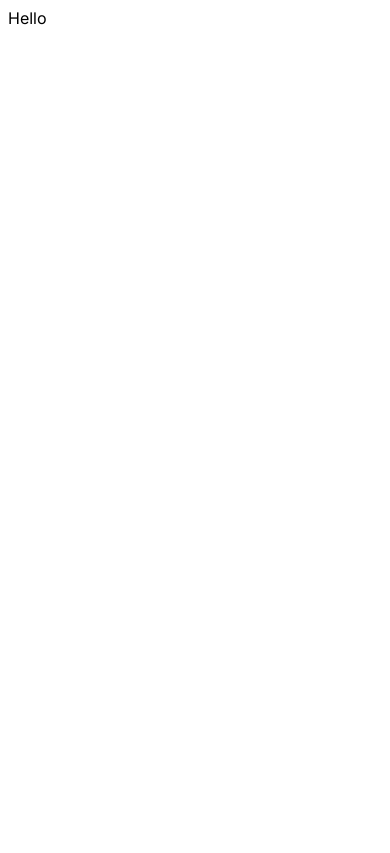
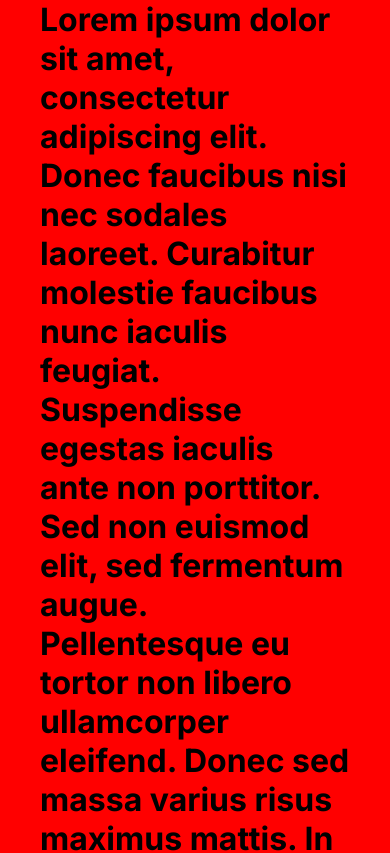
Before and after one commit to Bascur/personal-blog, a Next.js app: page / in a window 390 px wide. Shown: the top 853 px of the page. Built offline with nearby package versions, Linux system fonts and the light colour scheme.

Commit message:
add responsive layout

```diff
--- a/src/app/globals.css
+++ b/src/app/globals.css
@@ -0,0 +1,71 @@
+:root {
+    --bg: white;
+    --textColor:black;
+    --softBg: #f0f0f0;
+    --softTextColor: #626262;
+}
+
+*{
+    padding: 0;
+    margin: 0;
+    box-sizing: border-box;
+}
+
+body{
+    max-width: 100vw;
+    overflow-x: hidden;
+}
+
+a{
+    color: inherit;
+    text-decoration: none;
+}
+
+.container {
+    min-height: 100vh;
+    background-color: var(--bg);
+    color: var(--textColor)
+}
+
+.wrapper{
+    max-width: 1536px;
+    margin-left: auto;
+    margin-right: auto;
+    background-color: red;
+    padding-left: 80px;
+    padding-right: 80px;
+}
+
+@media screen and (max-width:1536px) {
+    .wrapper{
+        max-width:1366px;
+    }
+}
+
+@media screen and (max-width:1280px) {
+    .wrapper{
+        max-width:1024px;
+    }
+}
+
+@media screen and (max-width:1024px) {
+    .wrapper{
+        max-width:768px;
+        padding-left: 40px;
+        padding-right: 40px;
+    }
+}
+
+@media screen and (max-width:768px) {
+    .wrapper{
+        max-width:640px;
+
+    }
+}
+
+@media screen and (max-width:640px) {
+    .wrapper{
+        max-width:475px;
+
+    }
+}
--- a/src/app/layout.js
+++ b/src/app/layout.js
@@ -11,7 +11,10 @@ export const metadata = {
 export default function RootLayout({ children }) {
   return (
     <html lang="en">
-      <body className={inter.className}>{children}</body>
+      <body className={inter.className}>
+        <div className="container">
+          <div className='wrapper'>{children}</div></div>
+      </body>
     </html>
   )
 }
--- a/src/app/page.jsx
+++ b/src/app/page.jsx
@@ -1,5 +1,20 @@
 import styles from "./homepage.module.css";
 
 export default function Home() {
-  return <div>Hello</div>;
+  return <div><a href="/"> <h1>Lorem ipsum dolor sit amet, consectetur adipiscing elit. Donec faucibus nisi nec sodales laoreet. Curabitur molestie faucibus nunc iaculis feugiat. Suspendisse egestas iaculis ante non porttitor. Sed non euismod elit, sed fermentum augue. Pellentesque eu tortor non libero ullamcorper eleifend. Donec sed massa varius risus maximus mattis. In elementum pulvinar consequat. Sed bibendum nulla vitae tortor gravida, in pharetra sapien efficitur. Proin facilisis orci nisl, condimentum blandit lectus imperdiet a. Maecenas eu erat non libero pretium iaculis eu sit amet purus. Vestibulum quis auctor risus. Nam mattis velit in quam maximus pretium.
+    Vivamus at commodo mi. Ut rutrum mi urna, non rutrum urna fermentum id. Suspendisse tincidunt, sem sit amet cursus pulvinar, magna erat euismod nisl, at condimentum sem lacus sit amet eros. Donec commodo lacus et erat cursus congue. Mauris facilisis facilisis libero sed auctor. Quisque turpis magna, facilisis quis arcu lobortis, ultricies eleifend ex. Curabitur nec venenatis turpis, a ultrices nunc. Integer tortor nibh, dapibus sit amet nisl sit amet, imperdiet sollicitudin risus. Quisque non feugiat sapien, eleifend porta nisi.
+    Lorem ipsum dolor sit amet, consectetur adipiscing elit. Donec faucibus nisi nec sodales laoreet. Curabitur molestie faucibus nunc iaculis feugiat. Suspendisse egestas iaculis ante non porttitor. Sed non euismod elit, sed fermentum augue. Pellentesque eu tortor non libero ullamcorper eleifend. Donec sed massa varius risus maximus mattis. In elementum pulvinar consequat. Sed bibendum nulla vitae tortor gravida, in pharetra sapien efficitur. Proin facilisis orci nisl, condimentum blandit lectus imperdiet a. Maecenas eu erat non libero pretium iaculis eu sit amet purus. Vestibulum quis auctor risus. Nam mattis velit in quam maximus pretium.
+    </h1>
+Vivamus at commodo mi. Ut rutrum mi urna, non rutrum urna fermentum id. Suspendisse tincidunt, sem sit amet cursus pulvinar, magna erat euismod nisl, at condimentum sem lacus sit amet eros. Donec commodo lacus et erat cursus congue. Mauris facilisis facilisis libero sed auctor. Quisque turpis magna, facilisis quis arcu lobortis, ultricies eleifend ex. Curabitur nec venenatis turpis, a ultrices nunc. Integer tortor nibh, dapibus sit amet nisl sit amet, imperdiet sollicitudin risus. Quisque non feugiat sapien, eleifend porta nisi.
+Lorem ipsum dolor sit amet, consectetur adipiscing elit. Donec faucibus nisi nec sodales laoreet. Curabitur molestie faucibus nunc iaculis feugiat. Suspendisse egestas iaculis ante non porttitor. Sed non euismod elit, sed fermentum augue. Pellentesque eu tortor non libero ullamcorper eleifend. Donec sed massa varius risus maximus mattis. In elementum pulvinar consequat. Sed bibendum nulla vitae tortor gravida, in pharetra sapien efficitur. Proin facilisis orci nisl, condimentum blandit lectus imperdiet a. Maecenas eu erat non libero pretium iaculis eu sit amet purus. Vestibulum quis auctor risus. Nam mattis velit in quam maximus pretium.
+
+Vivamus at commodo mi. Ut rutrum mi urna, non rutrum urna fermentum id. Suspendisse tincidunt, sem sit amet cursus pulvinar, magna erat euismod nisl, at condimentum sem lacus sit amet eros. Donec commodo lacus et erat cursus congue. Mauris facilisis facilisis libero sed auctor. Quisque turpis magna, facilisis quis arcu lobortis, ultricies eleifend ex. Curabitur nec venenatis turpis, a ultrices nunc. Integer tortor nibh, dapibus sit amet nisl sit amet, imperdiet sollicitudin risus. Quisque non feugiat sapien, eleifend porta nisi.
+Lorem ipsum dolor sit amet, consectetur adipiscing elit. Donec faucibus nisi nec sodales laoreet. Curabitur molestie faucibus nunc iaculis feugiat. Suspendisse egestas iaculis ante non porttitor. Sed non euismod elit, sed fermentum augue. Pellentesque eu tortor non libero ullamcorper eleifend. Donec sed massa varius risus maximus mattis. In elementum pulvinar consequat. Sed bibendum nulla vitae tortor gravida, in pharetra sapien efficitur. Proin facilisis orci nisl, condimentum blandit lectus imperdiet a. Maecenas eu erat non libero pretium iaculis eu sit amet purus. Vestibulum quis auctor risus. Nam mattis velit in quam maximus pretium.
+
+Vivamus at commodo mi. Ut rutrum mi urna, non rutrum urna fermentum id. Suspendisse tincidunt, sem sit amet cursus pulvinar, magna erat euismod nisl, at condimentum sem lacus sit amet eros. Donec commodo lacus et erat cursus congue. Mauris facilisis facilisis libero sed auctor. Quisque turpis magna, facilisis quis arcu lobortis, ultricies eleifend ex. Curabitur nec venenatis turpis, a ultrices nunc. Integer tortor nibh, dapibus sit amet nisl sit amet, imperdiet sollicitudin risus. Quisque non feugiat sapien, eleifend porta nisi.
+Lorem ipsum dolor sit amet, consectetur adipiscing elit. Donec faucibus nisi nec sodales laoreet. Curabitur molestie faucibus nunc iaculis feugiat. Suspendisse egestas iaculis ante non porttitor. Sed non euismod elit, sed fermentum augue. Pellentesque eu tortor non libero ullamcorper eleifend. Donec sed massa varius risus maximus mattis. In elementum pulvinar consequat. Sed bibendum nulla vitae tortor gravida, in pharetra sapien efficitur. Proin facilisis orci nisl, condimentum blandit lectus imperdiet a. Maecenas eu erat non libero pretium iaculis eu sit amet purus. Vestibulum quis auctor risus. Nam mattis velit in quam maximus pretium.
+
+Vivamus at commodo mi. Ut rutrum mi urna, non rutrum urna fermentum id. Suspendisse tincidunt, sem sit amet cursus pulvinar, magna erat euismod nisl, at condimentum sem lacus sit amet eros. Donec commodo lacus et erat cursus congue. Mauris facilisis facilisis libero sed auctor. Quisque turpis magna, facilisis quis arcu lobortis, ultricies eleifend ex. Curabitur nec venenatis turpis, a ultrices nunc. Integer tortor nibh, dapibus sit amet nisl sit amet, imperdiet sollicitudin risus. Quisque non feugiat sapien, eleifend porta nisi.
+  </a></div>;
+
 }
```
